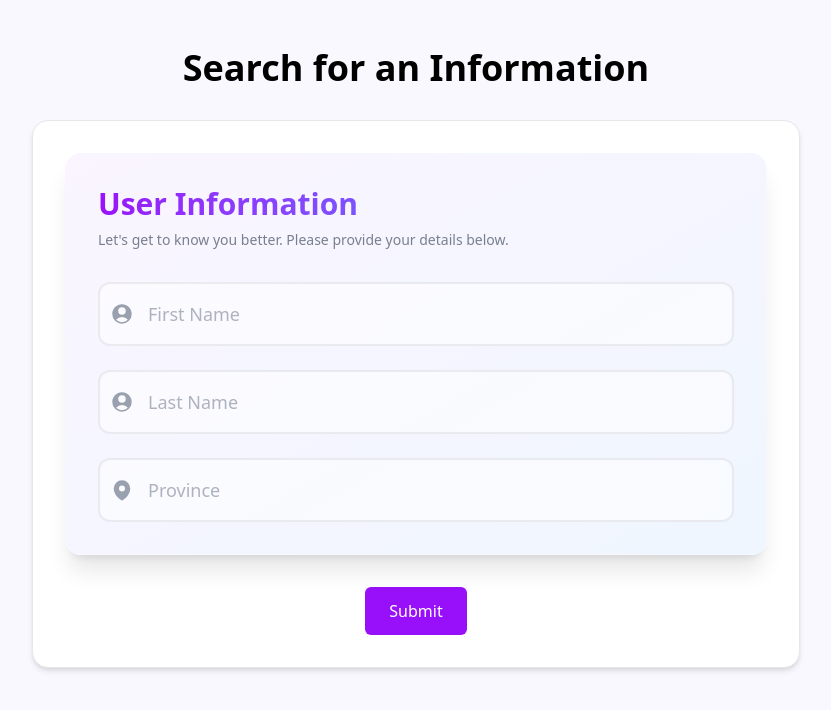
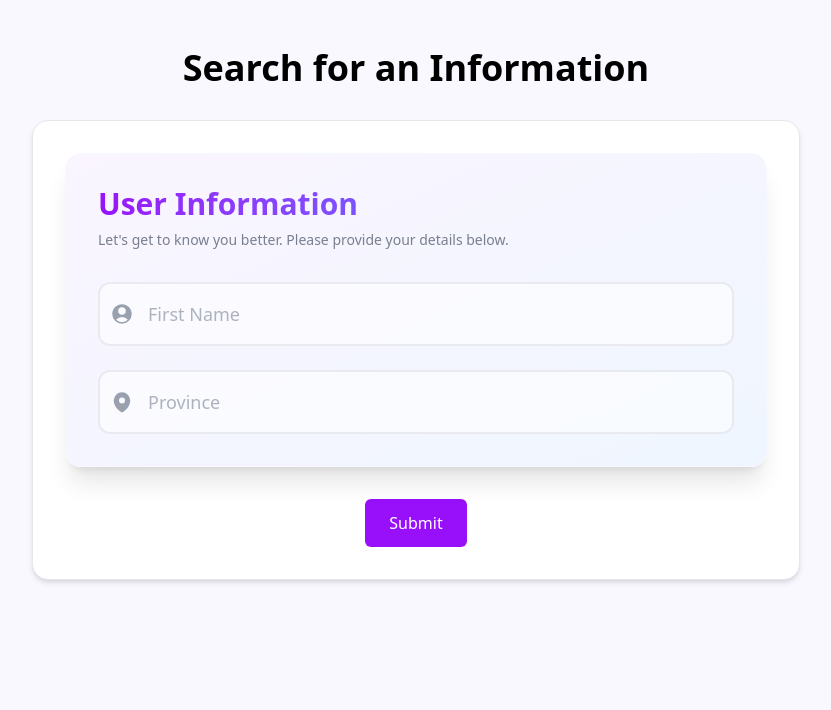
Before and after one commit to Elish-Ab/nextjs-form, a Next.js app: page / in a window 1280 px wide. Shown: the top 710 px of the page, without its empty margins (224-1055 px from the left). Built offline with nearby package versions, Linux system fonts and the light colour scheme.

Commit message:
feat: add hot updates for layout and page components, including form handling and validation

```diff
--- a/src/app/components/FormContent.tsx
+++ b/src/app/components/FormContent.tsx
@@ -6,8 +6,7 @@ import { personalInformation, FormErrors } from "../types";
 
 export default function FormContent() {
   const [formData, setFormData] = useState<personalInformation>({
-    firstName: "",
-    lastName: "",
+    fullName: "",
     province: "",
   });
 
@@ -24,12 +23,10 @@ export default function FormContent() {
   // form validation
   const validateForm = (): boolean => {
     const errors: FormErrors = {};
-    if (!formData.firstName?.trim()) {
-      errors.firstName = "First name is required";
+    if (!formData.fullName?.trim()) {
+      errors.fullName = "name is required";
     }
-    if (!formData.lastName?.trim()) {
-      errors.lastName = "Last name is required";
-    }
+
     if (!formData.province?.trim()) {
       errors.province = "Province is required";
     }
@@ -51,7 +48,7 @@ export default function FormContent() {
 
     //these sends the data to the webhook
     try {
-      const response = await fetch("https://hook.eu2.make.com/dyag9k66j0tszqfbw134t7rph0w1k569", {
+      const response = await fetch("https://hook.us2.make.com/mpxm1ftor6pophwiqu23gzznhvns6w33", {
         method: "POST",
         headers: { "Content-Type": "application/json" },
         body: JSON.stringify(formData),
@@ -62,7 +59,7 @@ export default function FormContent() {
       }
 
       setSuccess(true);
-      setFormData({ firstName: "", lastName: "", province: "" });
+      setFormData({ fullName: "", province: "" });
     } catch (err: any) {
       setError(err.message || "An error occurred during submission");
     } finally {
--- a/src/app/components/forms/PersonalInformation.tsx
+++ b/src/app/components/forms/PersonalInformation.tsx
@@ -33,70 +33,36 @@ export default function PersonalInformation({
           <div className="absolute -inset-0.5 bg-gradient-to-r from-purple-200 to-blue-100 rounded-2xl blur opacity-0 group-hover:opacity-50 transition-all duration-300"></div>
           <div className="relative">
             <div className="absolute inset-y-0 left-0 pl-3 flex items-center pointer-events-none">
-              <UserCircleIcon className={`h-6 w-6 ${errors.firstName ? 'text-red-400' : 'text-gray-400'} transition-colors`} />
+              <UserCircleIcon className={`h-6 w-6 ${errors.fullName ? 'text-red-400' : 'text-gray-400'} transition-colors`} />
             </div>
             <input
-              id="firstName"
-              name="firstName"
+              id="fullName"
+              name="fullName"
               type="text"
-              value={formData.firstName}
+              value={formData.fullName}
               onChange={handleInputChange}
               className={`block w-full pl-12 pr-4 py-4 text-lg border-2 ${
-                errors.firstName
+                errors.fullName
                   ? "border-red-300 focus:border-red-500"
                   : "border-gray-200/80 focus:border-purple-500"
               } rounded-xl bg-white/50 focus:bg-white/80 placeholder-gray-400/80 focus:ring-0 transition-all duration-200`}
               placeholder="First Name"
               required
             />
-            {errors.firstName && (
+            {errors.fullName && (
               <div className="absolute right-3 top-1/2 -translate-y-1/2">
                 <ExclamationCircleIcon className="h-6 w-6 text-red-500 animate-pulse" />
               </div>
             )}
           </div>
-          {errors.firstName && (
+          {errors.fullName && (
             <p className="mt-2 ml-2 text-sm text-red-600 flex items-center gap-1 animate-fade-in">
               <ExclamationCircleIcon className="h-4 w-4" />
-              {errors.firstName}
+              {errors.fullName}
             </p>
           )}
         </div>
 
-        {/* Last Name */}
-        <div className="group relative">
-          <div className="absolute -inset-0.5 bg-gradient-to-r from-purple-200 to-blue-100 rounded-2xl blur opacity-0 group-hover:opacity-50 transition-all duration-300"></div>
-          <div className="relative">
-            <div className="absolute inset-y-0 left-0 pl-3 flex items-center pointer-events-none">
-              <UserCircleIcon className={`h-6 w-6 ${errors.lastName ? 'text-red-400' : 'text-gray-400'} transition-colors`} />
-            </div>
-            <input
-              id="lastName"
-              name="lastName"
-              type="text"
-              value={formData.lastName}
-              onChange={handleInputChange}
-              className={`block w-full pl-12 pr-4 py-4 text-lg border-2 ${
-                errors.lastName
-                  ? "border-red-300 focus:border-red-500"
-                  : "border-gray-200/80 focus:border-purple-500"
-              } rounded-xl bg-white/50 focus:bg-white/80 placeholder-gray-400/80 focus:ring-0 transition-all duration-200`}
-              placeholder="Last Name"
-              required
-            />
-            {errors.lastName && (
-              <div className="absolute right-3 top-1/2 -translate-y-1/2">
-                <ExclamationCircleIcon className="h-6 w-6 text-red-500 animate-pulse" />
-              </div>
-            )}
-          </div>
-          {errors.lastName && (
-            <p className="mt-2 ml-2 text-sm text-red-600 flex items-center gap-1 animate-fade-in">
-              <ExclamationCircleIcon className="h-4 w-4" />
-              {errors.lastName}
-            </p>
-          )}
-        </div>
 
         {/* Province */}
         <div className="group relative">
--- a/src/app/types.ts
+++ b/src/app/types.ts
@@ -1,12 +1,10 @@
 export interface FormErrors {
-    firstName?: string;
-    lastName?: string;
+    fullName?: string;
     province?: string;
 }
 
 export type personalInformation = {
-  firstName: string;
-  lastName: string;
+  fullName: string;
   province: string;
 };
 export interface LogEntry {
```
Also changed, not shown: 1 other file (tests, documents, lock files or other folders).
